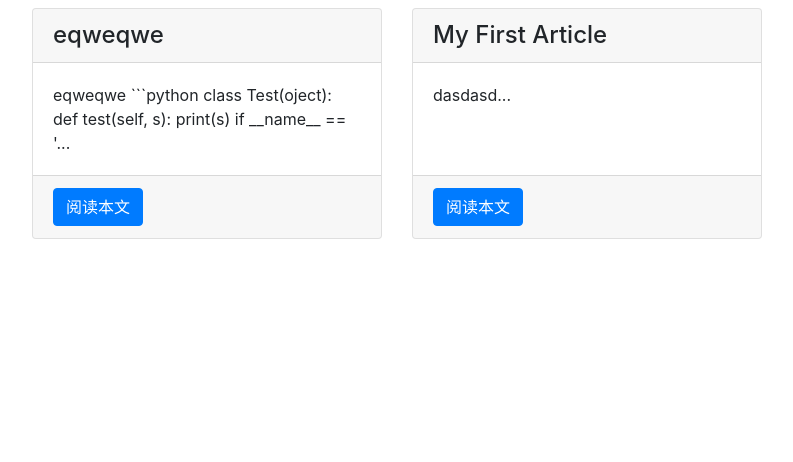
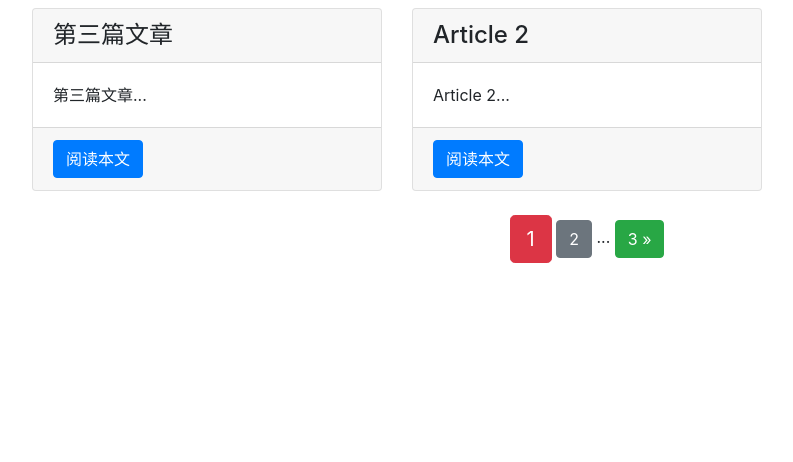
Before and after one commit to wei12169/my_blog, a Django app: page /article/article-list/ in a window 1280 px wide. Shown: the part 56-518 px from the top of the page, without its empty margins (53-846 px from the left). Run offline with Django 3.2, Linux system fonts and the light colour scheme; data comes from the database, SQL or seed files in the repository; some libraries are stand-ins or nearby versions.

Commit message:
add function of paging

```diff
--- a/article/views.py
+++ b/article/views.py
@@ -6,11 +6,18 @@ from .forms import ArticlePostForm
 from .models import ArticlePost
 import markdown
 from django.contrib.auth.decorators import login_required
+from django.core.paginator import Paginator
 
 # Create your views here.
 def article_list(request):
     #取出所有的博客文章
-    articles = ArticlePost.objects.all()
+    article_list = ArticlePost.objects.all()
+    #每页显示一篇文章
+    paginator = Paginator(article_list, 2)
+    #获取url中的页码
+    page = request.GET.get('page')
+    #将导航对象相应的页码内容返回给articles
+    articles = paginator.get_page(page)
     #需要传递给模板的对象
     context = {'articles': articles}
     #render函数，载入模板，并返回context对象
--- a/templates/article/list.html
+++ b/templates/article/list.html
@@ -34,5 +34,44 @@
         {% endfor %}
 
     </div>
+    <!-- 页码导航 -->
+    <div class="pagination row">
+        <div class="m-auto">
+            <span class="step-links">
+                <!-- 如果不是第一页，则显示上翻按钮 -->
+                {% if articles.has_previous %}
+                    <a href="?page=1" class="btn btn-success">
+                        &laquo; 1
+                    </a>
+                    <span>...</span>
+                    <a href="?page={{ articles.previous_page_number }}"
+                    class="btn btn-secondary"
+                    >
+                        {{ articles.previous_page_number }}
+                    </a>
+                {% endif %}
+
+                <!-- 当前页面 -->
+                <span class="current btn btn-danger btn-lg">
+                    {{ articles.number }}
+                </span>
+
+                <!-- 如果不是最末页，则显示下翻按钮 -->
+                {% if articles.has_next %}
+                    <a href="?page={{ articles.next_page_number }}"
+                    class="btn btn-secondary"
+                    >
+                        {{ articles.next_page_number }}
+                    </a>
+                    <span>...</span>
+                    <a href="?page={{ articles.paginator.num_pages }}"
+                    class="btn btn-success"
+                    >
+                        {{ articles.paginator.num_pages }} &raquo;
+                    </a>
+                {% endif %}
+            </span>
+        </div>
+    </div>
 </div>
 {% endblock content %}
```
Also changed, not shown: db.sqlite3.
